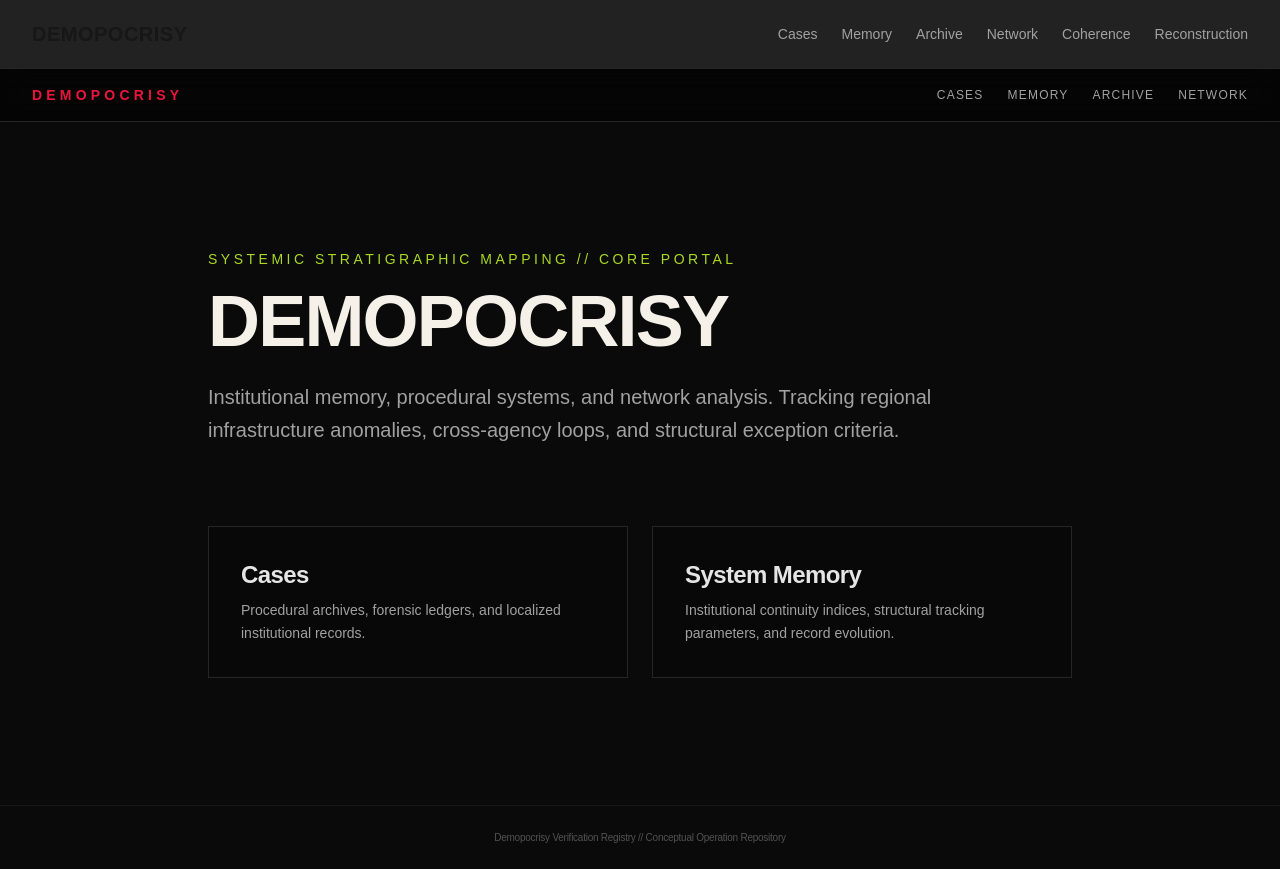
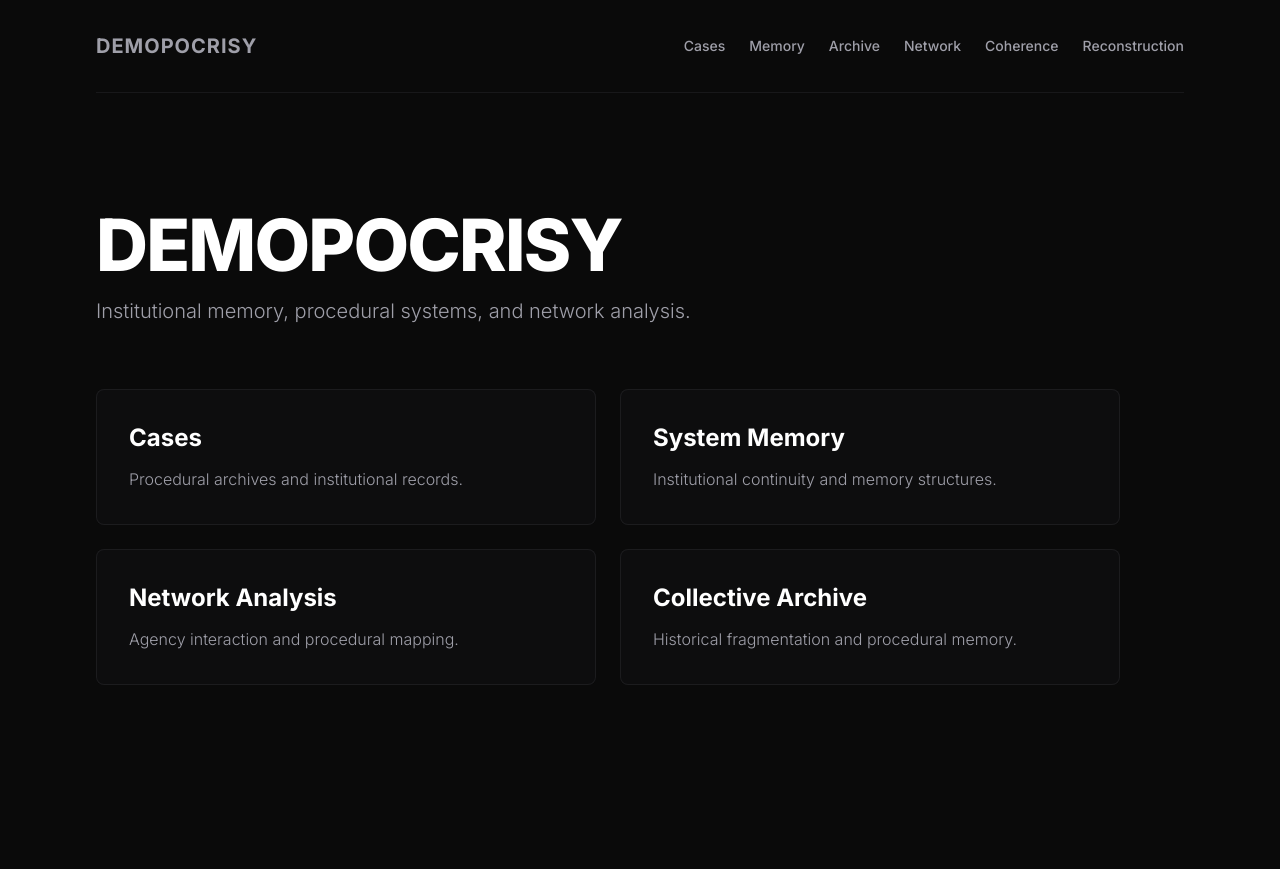
Before and after one commit to shanejlozenich/demopocrisysite, a Next.js app: page / in a window 1280 px wide. After the commit the page ends 800 px from the top, so only its background shows below. Built offline with nearby package versions, Linux system fonts and the light colour scheme.

Commit message:
revert to former layout

```diff
--- a/app/layout.tsx
+++ b/app/layout.tsx
@@ -1,44 +1,24 @@
-import "./globals.css"
-import Link from "next/link"
+import type { Metadata } from "next";
+import { Inter } from "next/font/google";
+import "./globals.css";
 
-export const metadata = {
+const inter = Inter({ subsets: ["latin"] });
+
+export const metadata: Metadata = {
   title: "Demopocrisy",
-  description: "Institutional Memory & Procedural Systems",
-}
+  description: "Institutional memory, procedural systems, and network analysis.",
+};
 
 export default function RootLayout({
   children,
 }: {
-  children: React.ReactNode
+  children: React.ReactNode;
 }) {
   return (
-    <html lang="en">
-      <body className="bg-[#0a0a0a] text-[#f5f1e8]">
-
-        {/* Navigation */}
-        <nav className="border-b border-neutral-800 px-8 py-5 flex items-center justify-between sticky top-0 bg-[#0a0a0a]/90 backdrop-blur-md z-50">
-
-          <Link
-            href="/"
-            className="text-xl font-bold tracking-wide"
-          >
-            DEMOPOCRISY
-          </Link>
-
-          <div className="flex gap-6 text-sm text-neutral-400">
-            <Link href="/cases">Cases</Link>
-            <Link href="/system-memory">Memory</Link>
-            <Link href="/collective-archive">Archive</Link>
-            <Link href="/network-analysis">Network</Link>
-            <Link href="/coherence-models">Coherence</Link>
-            <Link href="/reconstruction">Reconstruction</Link>
-          </div>
-
-        </nav>
-
+    <html lang="en" className="bg-[#0a0a0a] text-white antialiased">
+      <body className={`${inter.className} min-h-screen flex flex-col`}>
         {children}
-
       </body>
     </html>
-  )
+  );
 }
--- a/app/page.tsx
+++ b/app/page.tsx
@@ -1,72 +1,87 @@
-'use client';
+import Link from "next/link";
 
-import React from 'react';
+export default function Home() {
+  const navLinks = [
+    { name: "Cases", href: "/cases" },
+    { name: "Memory", href: "/memory" },
+    { name: "Archive", href: "/archive" },
+    { name: "Network", href: "/network" },
+    { name: "Coherence", href: "/coherence" },
+    { name: "Reconstruction", href: "/reconstruction" },
+  ];
 
-export default function HomePage() {
+  const cards = [
+    {
+      title: "Cases",
+      description: "Procedural archives and institutional records.",
+      href: "/cases",
+    },
+    {
+      title: "System Memory",
+      description: "Institutional continuity and memory structures.",
+      href: "/memory",
+    },
+    {
+      title: "Network Analysis",
+      description: "Agency interaction and procedural mapping.",
+      href: "/network",
+    },
+    {
+      title: "Collective Archive",
+      description: "Historical fragmentation and procedural memory.",
+      href: "/archive",
+    },
+  ];
+
   return (
-    <div className="min-h-screen bg-[#0a0a0a] text-[#f5f1e8] relative overflow-x-hidden flex flex-col justify-between">
+    <div className="flex flex-col min-h-screen bg-[#0a0a0a] text-white font-sans px-6 md:px-16 lg:px-24">
+      {/* Navigation Header */}
+      <header className="flex flex-col md:flex-row md:items-center md:justify-between py-8 border-b border-zinc-800/50 gap-4">
+        <div className="text-xl font-bold tracking-wider text-zinc-400 select-none">
+          DEMOPOCRISY
+        </div>
+        <nav className="flex flex-wrap gap-x-6 gap-y-2 text-sm font-medium text-zinc-400">
+          {navLinks.map((link) => (
+            <Link
+              key={link.name}
+              href={link.href}
+              className="hover:text-white transition-colors duration-200"
+            >
+              {link.name}
+            </Link>
+          ))}
+        </nav>
+      </header>
 
-      {/* Responsive Navigation Header */}
-      <nav className="w-full border-b border-neutral-800 bg-black/50 backdrop-blur-md sticky top-0 z-50">
-        <div className="max-w-7xl mx-auto px-4 sm:px-8 py-4 flex flex-col sm:flex-row items-center justify-between gap-4">
-
-          {/* Site Title / Identity Node */}
-          <div className="text-sm font-black uppercase tracking-[0.3em] text-[#eb153c] text-center sm:text-left">
-            Demopocrisy
-          </div>
-
-          {/* Navigation Links: Spreads horizontally on desktop, wraps naturally on mobile */}
-          <div className="flex flex-wrap justify-center items-center gap-x-6 gap-y-2 text-xs uppercase tracking-widest text-neutral-400">
-            <a href="/cases" className="hover:text-[#f5f1e8] transition-colors">Cases</a>
-            <a href="/memory" className="hover:text-[#f5f1e8] transition-colors">Memory</a>
-            <a href="/archive" className="hover:text-[#f5f1e8] transition-colors">Archive</a>
-            <a href="/network" className="hover:text-[#f5f1e8] transition-colors">Network</a>
-          </div>
-
-        </div>
-      </nav>
-
-      {/* Main Landing Interface Panel */}
-      <main className="flex-grow px-4 sm:px-8 md:px-20 py-12 md:py-24 flex flex-col justify-center max-w-5xl mx-auto w-full box-border">
-        <section>
-          <div className="text-xs sm:text-sm uppercase tracking-[0.25em] text-[#ABD822] break-words">
-            Systemic Stratigraphic Mapping // Core Portal
-          </div>
-          <h1 className="mt-4 text-4xl sm:text-5xl md:text-7xl font-black tracking-tight uppercase break-words leading-none">
+      {/* Hero Section */}
+      <main className="flex-grow flex flex-col justify-center py-16 max-w-5xl">
+        <div className="space-y-4 mb-16">
+          <h1 className="text-5xl md:text-7xl font-extrabold tracking-tight text-white uppercase">
             Demopocrisy
           </h1>
-          <p className="mt-6 max-w-3xl text-base sm:text-lg md:text-xl text-neutral-400 leading-relaxed">
-            Institutional memory, procedural systems, and network analysis. Tracking regional infrastructure anomalies, cross-agency loops, and structural exception criteria.
+          <p className="text-lg md:text-xl text-zinc-400 font-light max-w-2xl">
+            Institutional memory, procedural systems, and network analysis.
           </p>
-        </section>
+        </div>
 
-        {/* Feature Overview Grid: Stacks on mobile, splits into 2 columns on larger displays */}
-        <section className="mt-12 md:mt-20 grid grid-cols-1 sm:grid-cols-2 gap-4 md:gap-6">
-          <a href="/cases" className="border border-neutral-800 hover:border-neutral-600 bg-black/20 p-6 sm:p-8 transition-all block group">
-            <h2 className="text-xl sm:text-2xl font-bold tracking-tight text-neutral-200 group-hover:text-[#f5f1e8]">
-              Cases
-            </h2>
-            <p className="mt-2 text-xs sm:text-sm text-neutral-400 leading-relaxed">
-              Procedural archives, forensic ledgers, and localized institutional records.
-            </p>
-          </a>
-
-          <a href="/memory" className="border border-neutral-800 hover:border-neutral-600 bg-black/20 p-6 sm:p-8 transition-all block group">
-            <h2 className="text-xl sm:text-2xl font-bold tracking-tight text-neutral-200 group-hover:text-[#f5f1e8]">
-              System Memory
-            </h2>
-            <p className="mt-2 text-xs sm:text-sm text-neutral-400 leading-relaxed">
-              Institutional continuity indices, structural tracking parameters, and record evolution.
-            </p>
-          </a>
-        </section>
+        {/* Dashboard/Feature Grid */}
+        <div className="grid grid-cols-1 md:grid-cols-2 gap-6 w-full">
+          {cards.map((card) => (
+            <Link
+              key={card.title}
+              href={card.href}
+              className="group block p-8 rounded-lg bg-zinc-900/30 border border-zinc-800/60 hover:border-zinc-700/80 transition-all duration-300 backdrop-blur-sm"
+            >
+              <h2 className="text-2xl font-bold text-white mb-3 group-hover:text-zinc-200 transition-colors">
+                {card.title}
+              </h2>
+              <p className="text-zinc-400 font-light leading-relaxed">
+                {card.description}
+              </p>
+            </Link>
+          ))}
+        </div>
       </main>
-
-      {/* Structured Footer Element */}
-      <footer className="w-full border-t border-neutral-900 py-6 text-center text-[10px] text-neutral-600 font-mono tracking-tight px-4 box-border">
-        Demopocrisy Verification Registry // Conceptual Operation Repository
-      </footer>
-
     </div>
   );
 }
```
